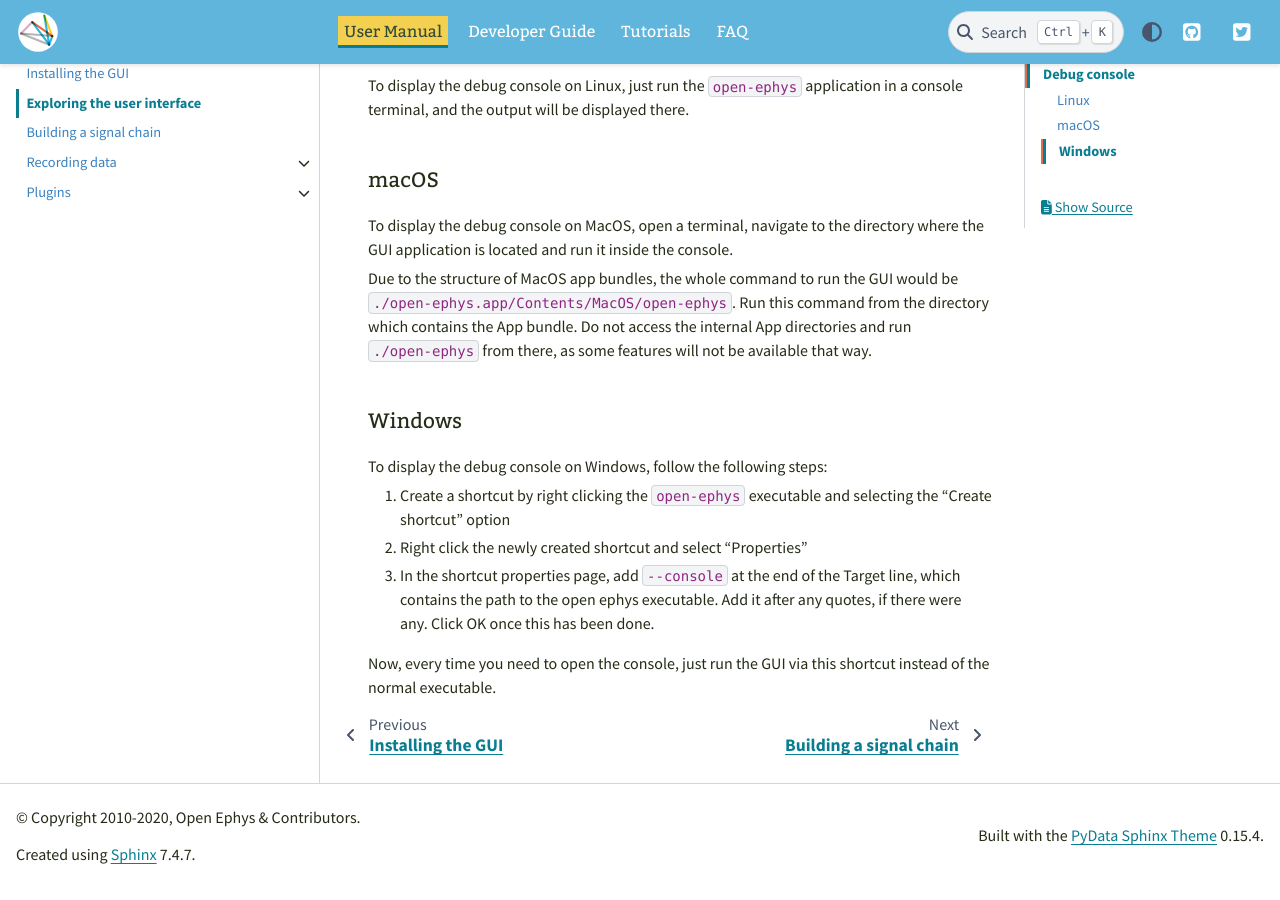
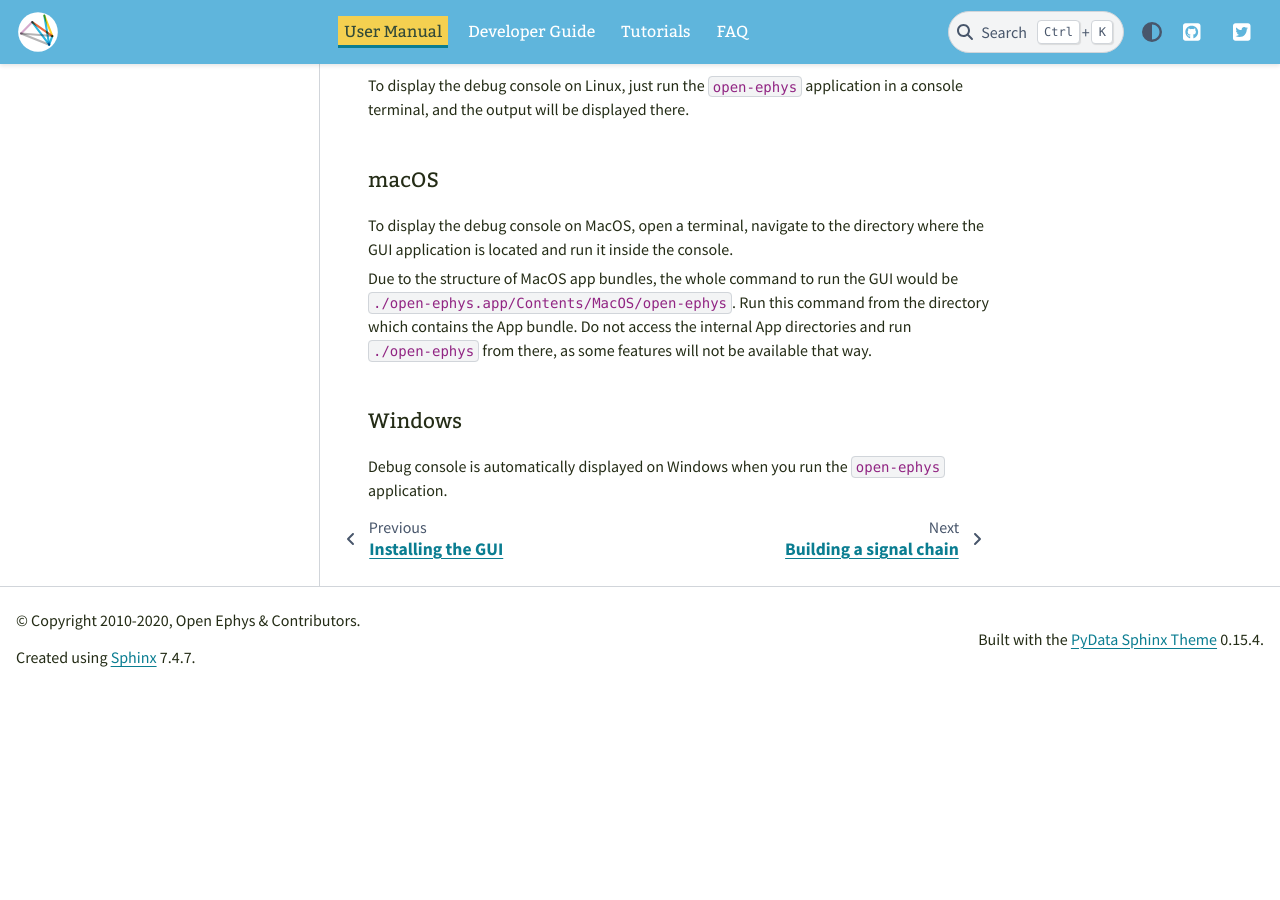
Before and after one commit to open-ephys/gui-docs, a Sphinx documentation site: the page built from source/User-Manual/Exploring-the-user-interface.rst, in a window 1280 px wide and 900 px high, scrolled down 4097 px. Built offline with Sphinx 7.4.7 and the PyData theme 0.15.4, drawn with Linux system fonts in a browser that asks for light colours; after the commit the page ends 4800 px from its top, so only the background shows below that.

Commit message:
Update debug console info for Windows

```diff
--- a/source/User-Manual/Exploring-the-user-interface.rst
+++ b/source/User-Manual/Exploring-the-user-interface.rst
@@ -131,15 +131,7 @@
 Windows
 ---------
 
-To display the debug console on Windows, follow the following steps:
-
-1. Create a shortcut by right clicking the :code:`open-ephys` executable and selecting the "Create shortcut" option
-
-2. Right click the newly created shortcut and select "Properties"
-
-3. In the shortcut properties page, add :code:`--console` at the end of the Target line, which contains the path to the open ephys executable. Add it after any quotes, if there were any. Click OK once this has been done.
-
-Now, every time you need to open the console, just run the GUI via this shortcut instead of the normal executable.
+Debug console is automatically displayed on Windows when you run the :code:`open-ephys` application.
 
 
 .. _Ableton Live: https://www.ableton.com/en/live/
```
